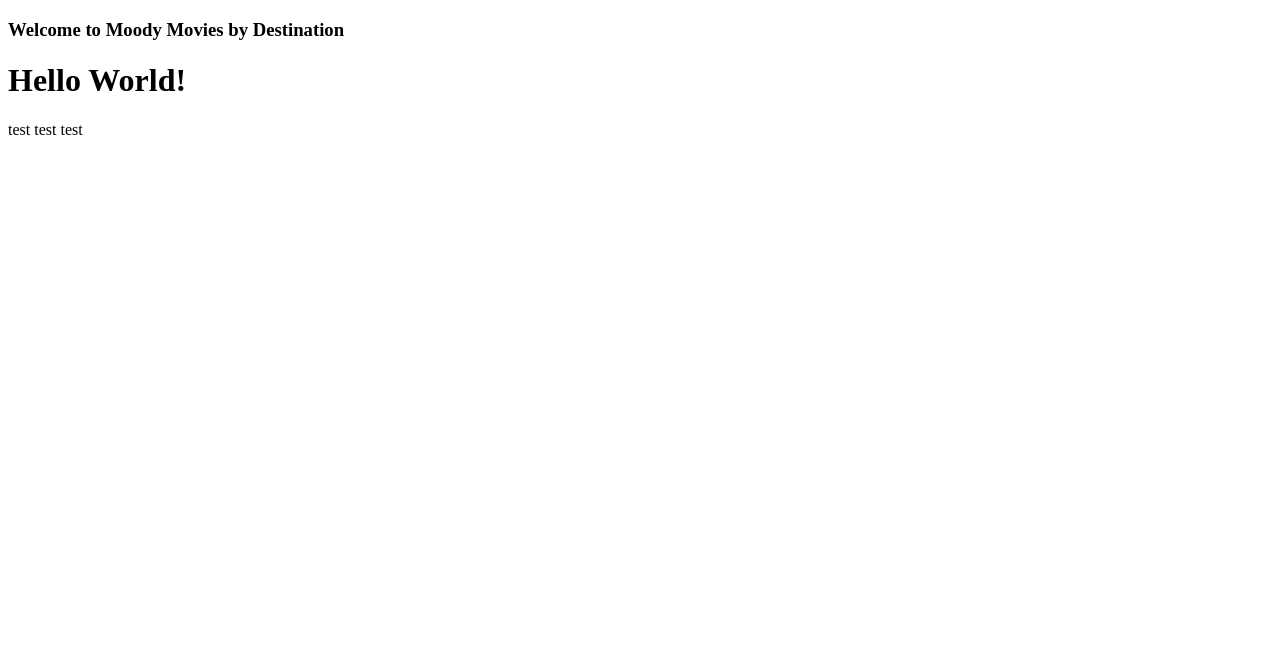
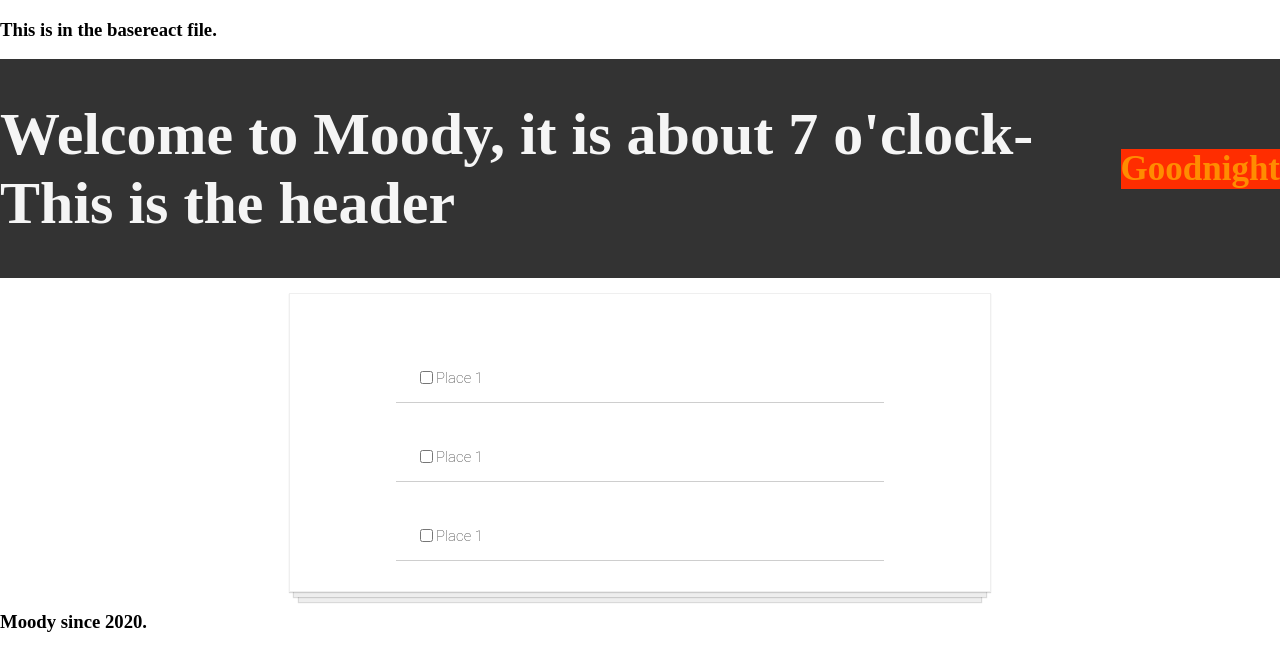
Before and after one commit to dahliakadri/movies_by_destination, a Flask app: page /react123 in a window 1280 px wide. Shown: the top 671 px of the page. Run offline with Flask 2, Linux system fonts and the light colour scheme; some libraries are stand-ins or nearby versions.

Commit message:
add initial cs

```diff
--- a/server.py
+++ b/server.py
@@ -191,4 +191,4 @@ if __name__ == "__main__":
     # Use the DebugToolbar
     # DebugToolbarExtension(app)
 
-    app.run(port=5000, host='0.0.0.0')
+    app.run(port=5001, host='0.0.0.0')
--- a/static/css/styles.css
+++ b/static/css/styles.css
@@ -0,0 +1,48 @@
+body {
+	margin: 0;
+}
+.navbar {
+	heigh: 100px;
+	background-color: #333;
+	color: whitesmoke;
+	margin-bottom: 15px;
+	text-align: : center;
+	font-size: 30px;
+	display:flex;
+	justify-content: center;
+	align-items: center;
+}
+.todo-list {
+    background-color: white;
+    margin: auto;
+    width: 50%;
+    display: flex;
+    flex-direction: column;
+    align-items: center;
+    border: 1px solid #efefef;
+    box-shadow:
+    /* The top layer shadow */
+        0 1px 1px rgba(0,0,0,0.15),
+            /* The second layer */
+        0 10px 0 -5px #eee,
+            /* The second layer shadow */
+        0 10px 1px -4px rgba(0,0,0,0.15),
+            /* The third layer */
+        0 20px 0 -10px #eee,
+            /* The third layer shadow */
+        0 20px 1px -9px rgba(0,0,0,0.15);
+    padding: 30px;
+}
+
+.todo-item {
+    display: flex;
+    justify-content: flex-start;
+    align-items: center;
+    padding: 30px 20px 0;
+    width: 70%;
+    border-bottom: 1px solid #cecece;
+    font-family: Roboto, sans-serif;
+    font-weight: 100;
+    font-size: 15px;
+    color: #333333;
+}
--- a/static/moodyreact.jsx
+++ b/static/moodyreact.jsx
@@ -1,2 +1,54 @@
-'use strict';
-ReactDOM.render(<div><h1>Hello World!</h1><p1> test test test</p1></div>, document.getElementById("root"))
+function MyNewApp () {
+	return (
+		<div>
+			<Header />
+			<MainContent />
+			<Footer />
+		</div>)
+}
+
+function Header() {
+	const firstName = "Dahlia"
+	const lastName = "Kadri"
+	const date = new Date()
+	const styles = {
+		color: "#FF8C00",
+		backgroundColor: "#FF2D00",
+		fontSize: "35px"
+	}
+	return(
+		<header className="navbar">
+		<h1>Welcome to Moody, it is about {`${date.getHours()} o'clock`}- This is the header</h1>
+		<h2 style={styles}>Goodnight</h2>
+		</header>
+	)
+}
+
+function MainContent() {
+	return(
+		<div className="todo-list">
+			<ToDoItem />
+			<ToDoItem />
+			<ToDoItem />
+
+		</div>
+	)
+}
+
+
+function Footer() {
+	return (
+		<footer>
+			<h3>Moody since 2020.</h3>
+		</footer>
+		)
+}
+
+function ToDoItem() {
+	return (
+			<div className="todo-item"><input type="checkbox" />
+			<p>Place 1</p></div>
+	)
+}
+
+ReactDOM.render(<MyNewApp />, document.getElementById("root"))
--- a/templates/basereact.html
+++ b/templates/basereact.html
@@ -14,7 +14,7 @@
     crossorigin="anonymous"></script>
 </head>
 <body>
-  <h3>Welcome to Moody Movies by Destination</h3>
+  <h3>This is in the basereact file.</h3>
 
   <!-- Include the page's content with this block. -->
   {% block body %}
--- a/templates/index.html
+++ b/templates/index.html
@@ -1,6 +1,6 @@
 {% extends 'basereact.html' %}
 
-{% block title %} Moody 123 {% endblock %}
+{% block title %} Moody React 123 {% endblock %}
 
 {% block body %}
 	<div id="root"></div>
```
